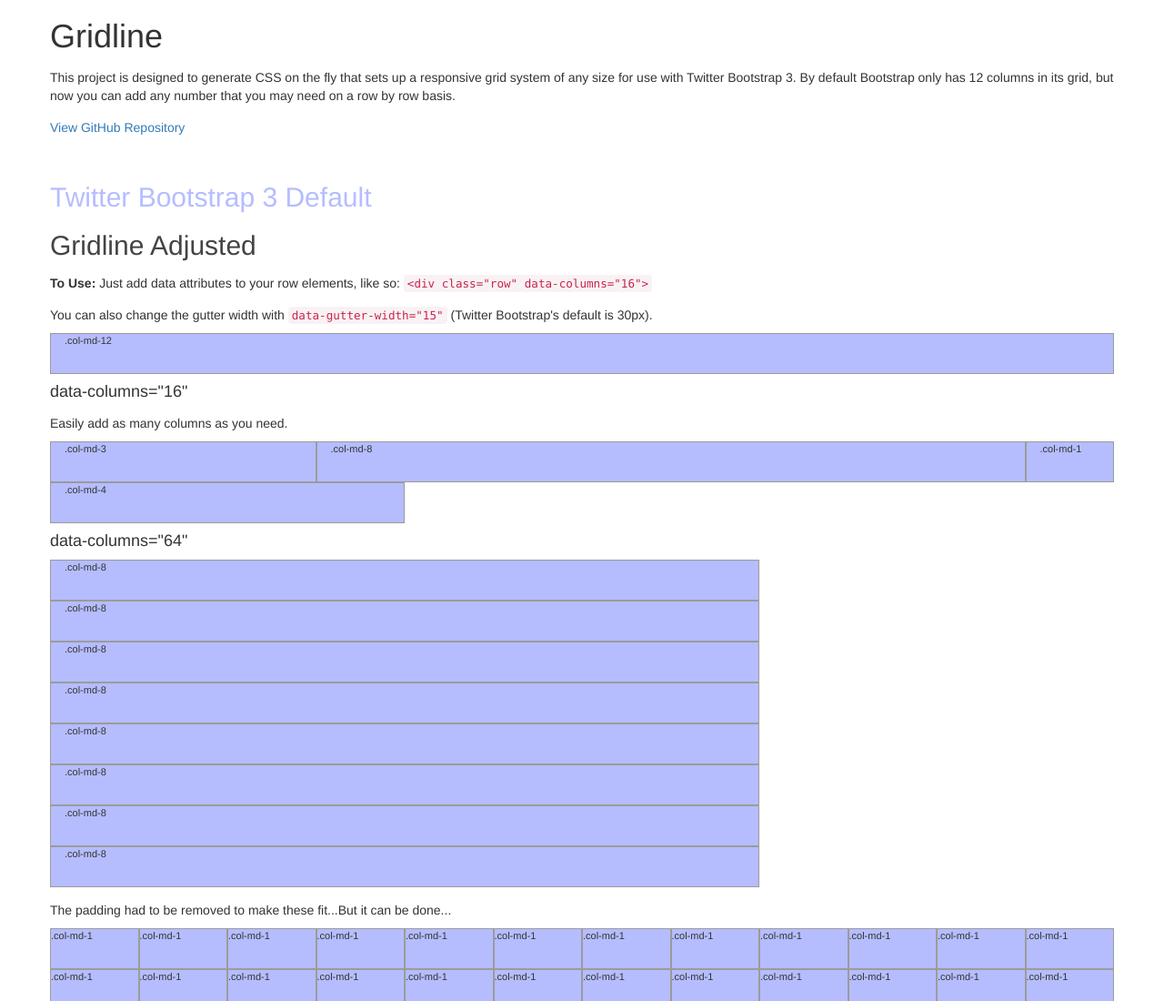
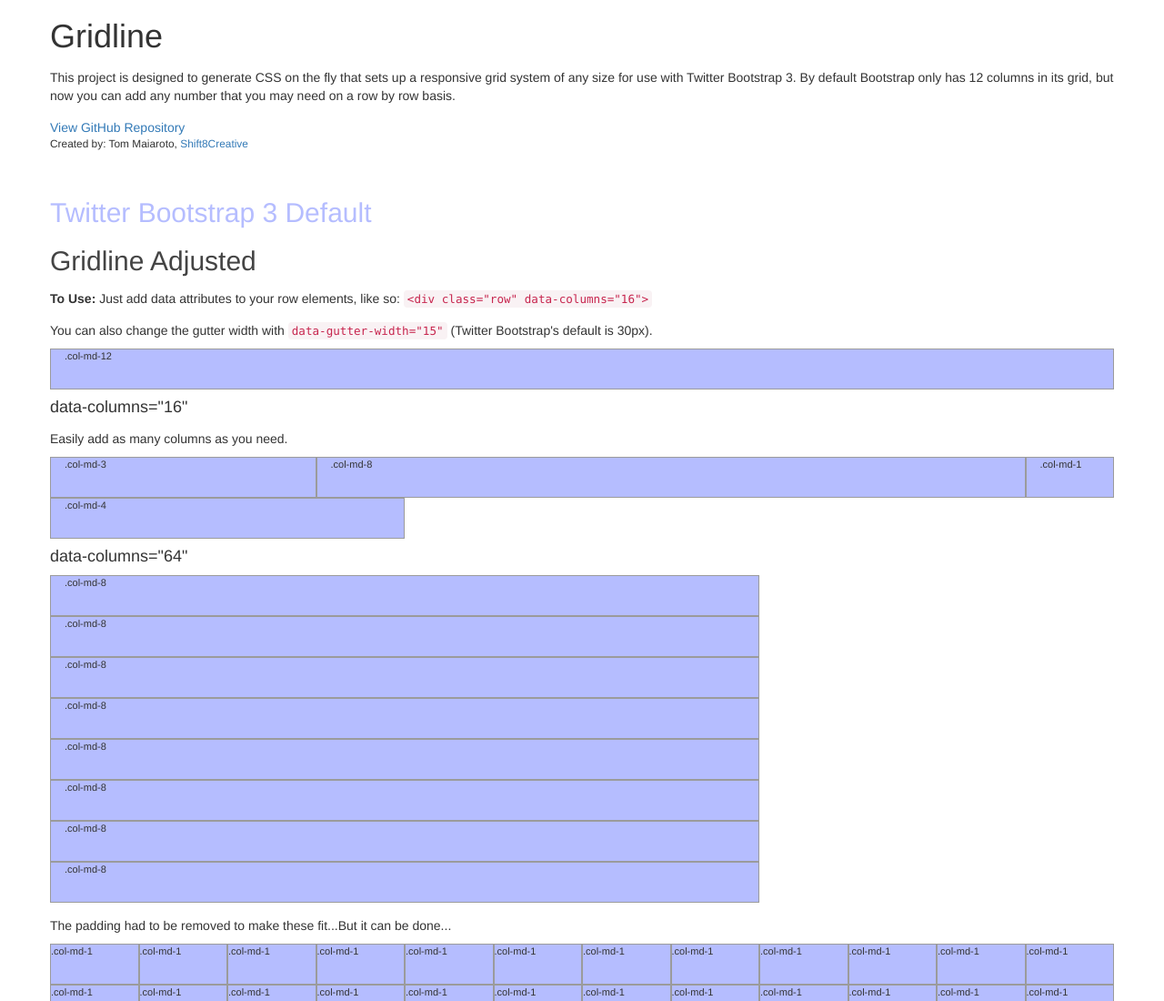
Before and after one commit to tmaiaroto/gridline, a website: page index.html in a window 1280 px wide. Shown: the top 1100 px of the page at 91% size. Drawn offline with nearby package versions, Linux system fonts and the light colour scheme.

Commit message:
info update

```diff
--- a/index.html
+++ b/index.html
@@ -32,7 +32,8 @@
                     This project is designed to generate CSS on the fly that sets up a responsive grid system of any size for use with Twitter Bootstrap 3. By default Bootstrap only has 12 columns in its grid, but now you can add any number that you may need on a row by row basis.
                 </p>
                 <p>
-                    <a href="https://github.com/tmaiaroto/gridline">View GitHub Repository</a>
+                    <a href="https://github.com/tmaiaroto/gridline">View GitHub Repository</a><br />
+                    <small>Created by: Tom Maiaroto, <a href="http://www.shift8creative.com" target="_blank">Shift8Creative</a></small>
                 </p>
             </div>
 
```
